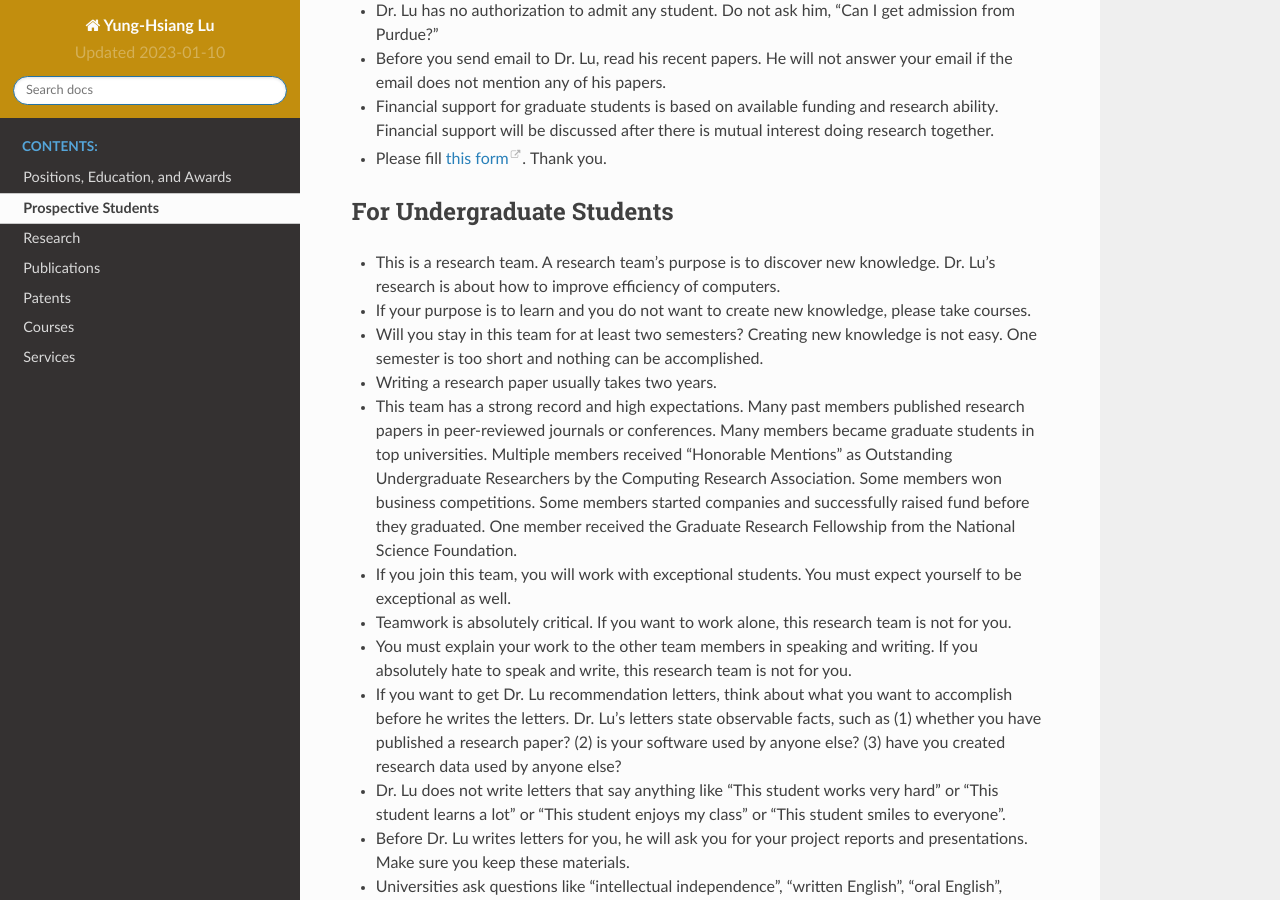
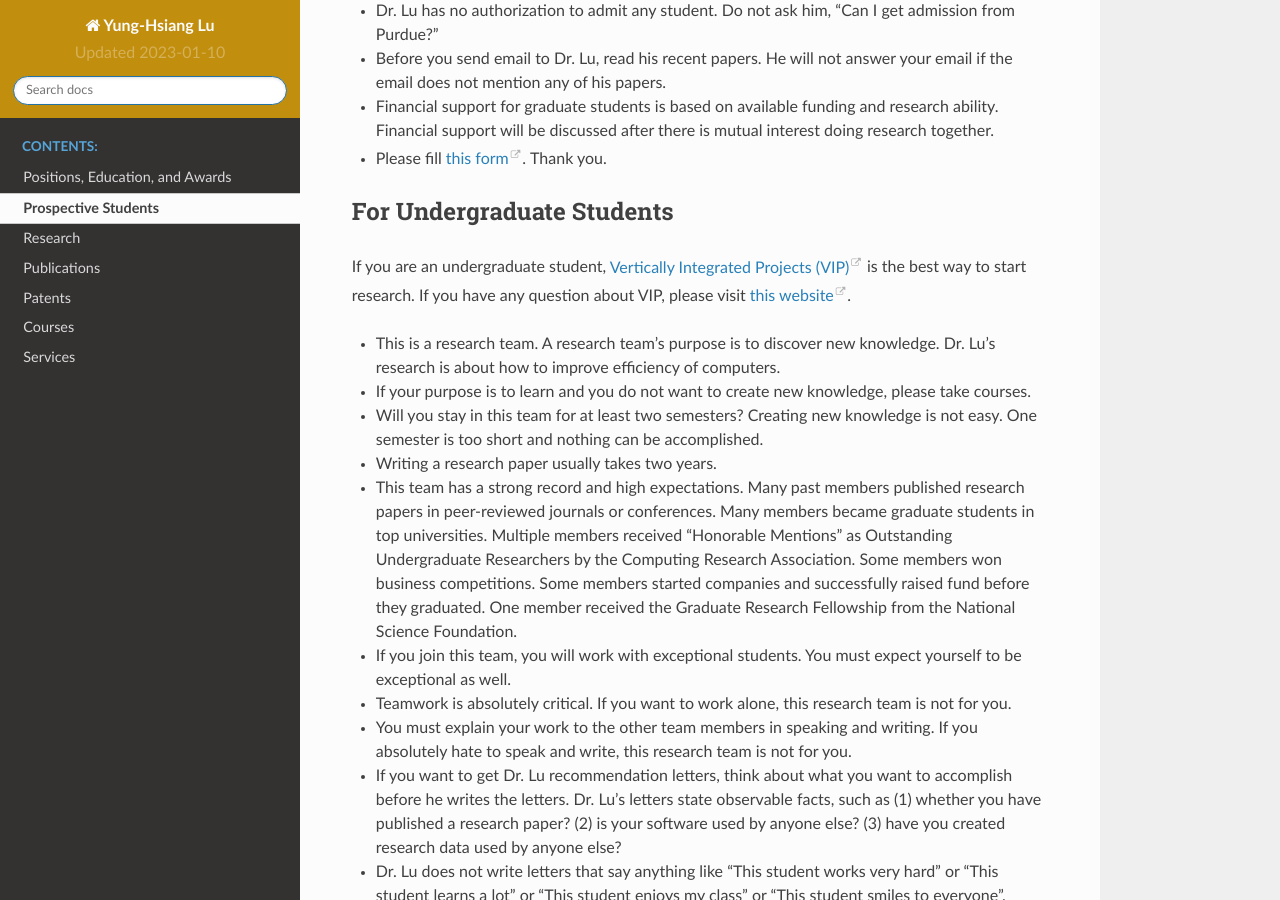
Before and after one commit to luyunghsiang/yhluweb, a Sphinx documentation site: the page built from source/prospective.rst, in a window 1280 px wide and 900 px high, scrolled down 721 px. Built offline with Sphinx 7.4.7 and the Read the Docs theme 2.0.0, drawn with Linux system fonts in a browser that asks for light colours.

Commit message:
correct errors

```diff
--- a/source/prospective.rst
+++ b/source/prospective.rst
@@ -51,6 +51,11 @@
 
 For Undergraduate Students
 ^^^^^^^^^^^^^^^^^^^^^^^^^^
+
+If you are an undergraduate student, `Vertically Integrated Projects
+(VIP) <https://engineering.purdue.edu/VIP>`_ is the best way to start
+research. If you have any question about VIP, please visit `this
+website <https://engineering.purdue.edu/Engr/AboutUs/contact_us>`_.
 
 - This is a research team. A research team's purpose is to discover
   new knowledge. Dr. Lu's research is about how to improve efficiency
--- a/source/publications.rst
+++ b/source/publications.rst
@@ -1300,7 +1300,7 @@
 PhD Thesis
 ----------
 
-Yung-Hsiang Lu, "`Power-aware operating systems for interactive
+Yung-Hsiang Lu, "`Doctoral Thesis: Power-aware operating systems for interactive
 systems <https://searchworks.stanford.edu/view/4810565>`_", Primary
 Advisor: Giovanni De Micheli, Department of Electrical Engineering,
 Stanford University, 2001.
--- a/source/teach.rst
+++ b/source/teach.rst
@@ -84,7 +84,7 @@
   mix students from cohorts (first-year undergraduate to doctoral) and
   conduct research. Dr. Lu advises the following teams:
 
-  * Fall 2022 "`Computer Vision for Embedded Systems
+  * Fall 2022 "`VIP Team: Computer Vision for Embedded Systems
     <https://engineering.purdue.edu/VIP/teams/computer-vision-for-embedded-systems>`_":
     improve efficiency (inference time, training time, storage space,
     energy consumption) of computer vision (both image and multimedia)
```
Also changed, not shown: other parts of source/teach.rst (+1 -1 lines).
